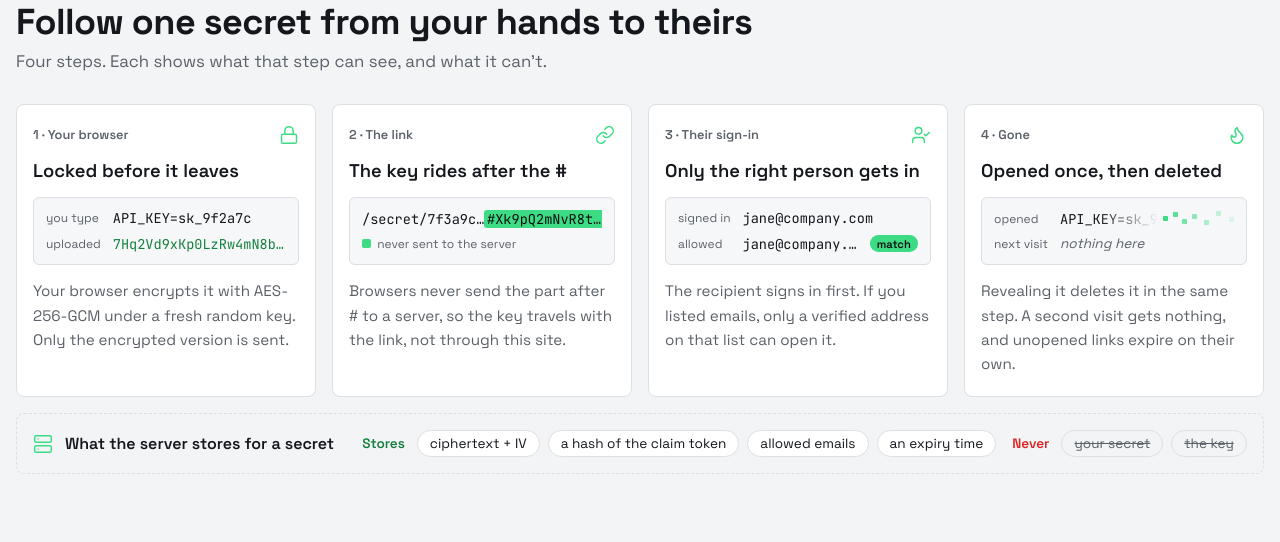
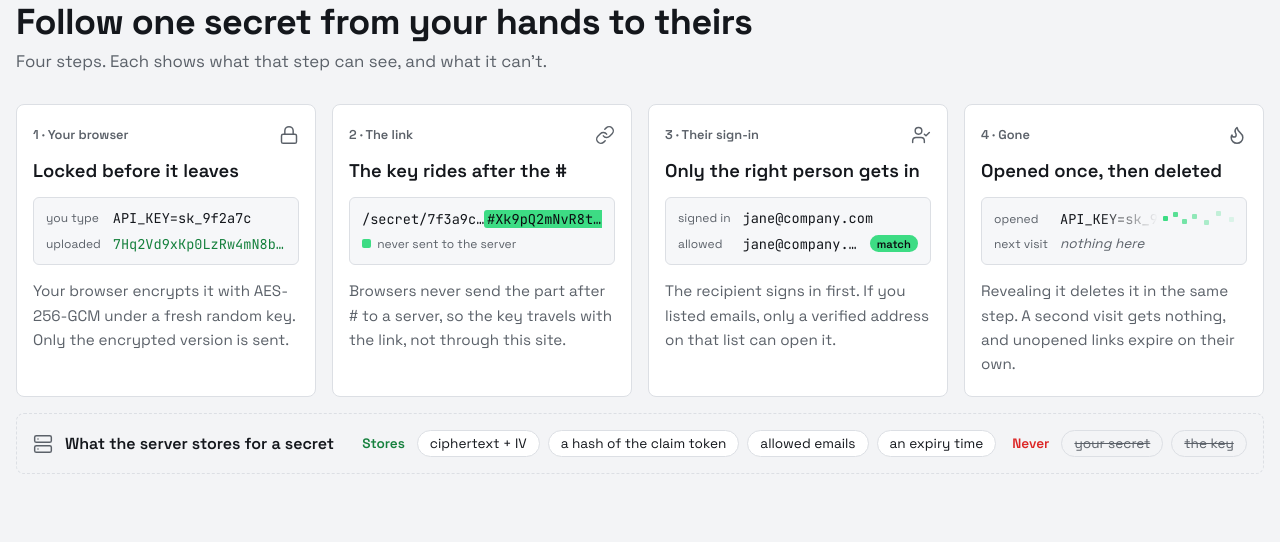
Before and after one commit to sujayamindev/secret-share-tool, a FastAPI app: template app/templates/create.html in a window 1280 px wide. Shown: the part 1030-1572 px from the top of the page. Run offline with FastAPI, Linux system fonts and the light colour scheme; the template is opened without the code that fills it, so the values that code supplies are empty; parts of the project's set-up code (start-up, migrations or seed data) failed here and were passed over.

Commit message:
style(how): step and server icons back to muted

```diff
--- a/app/static/style.css
+++ b/app/static/style.css
@@ -673,13 +673,6 @@ html {
   color: var(--muted);
 }
 
-/* The step icons use the brand green (#3ddc84) in both themes, the same as
-   the button and focus border, not the darker text green; the "what the
-   server stores" strip stays neutral. */
-.step-icon {
-  color: var(--accent-surface);
-}
-
 .step h3 {
   margin: 0;
   font-size: 1.15rem;
@@ -869,13 +862,9 @@ html {
   color: var(--muted);
 }
 
-/* Colour-coded: the server icon is the brand green like the step icons; the
-   two labels are text, so they use the readable text green and the error
-   red (each darker in light mode) instead of the pale brand green. */
-.holds-icon {
-  color: var(--accent-surface);
-}
-
+/* Colour-coded labels. They are text, so they use the readable text green
+   and the error red (each darker in light mode), not the pale brand green.
+   The icons stay muted. */
 .holds-row:first-of-type .holds-label {
   color: var(--accent-text);
 }
```
